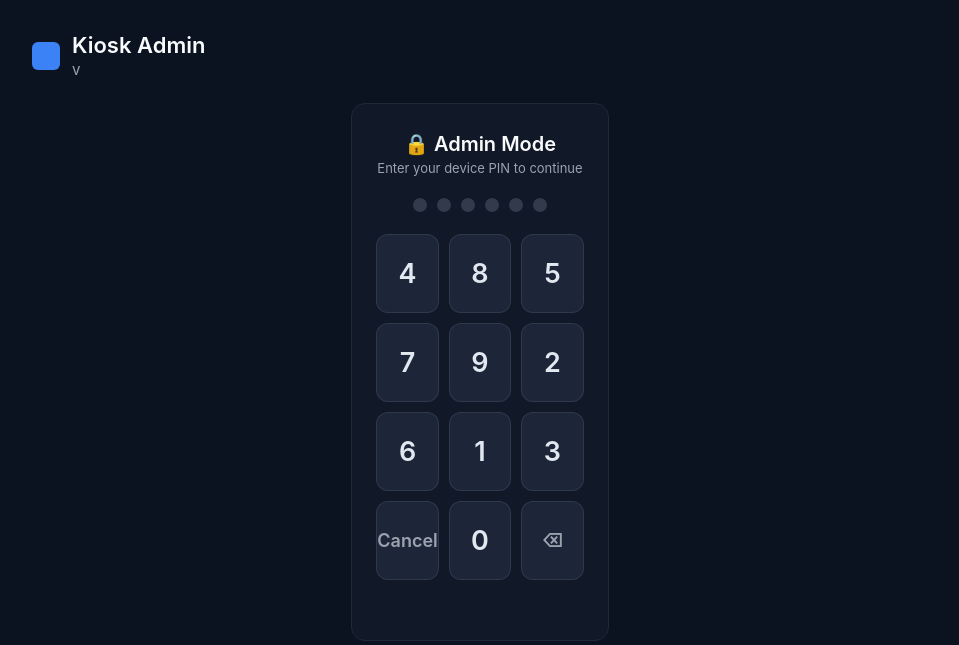
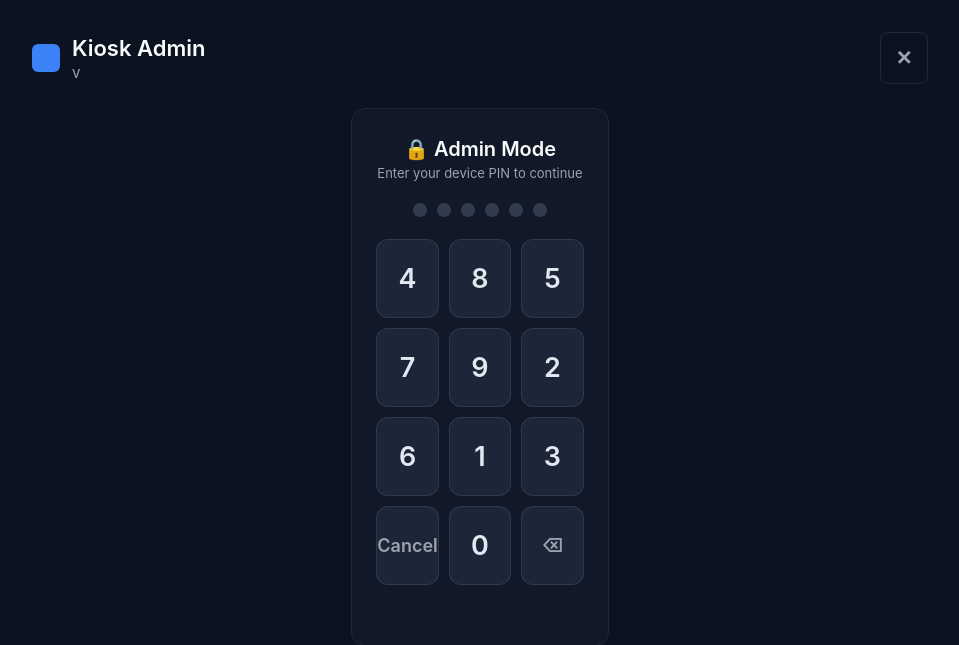
Before and after one commit to emerytech/bluebird-kiosk-os, a Python web app: template apps/bluebird_kiosk/web/templates/admin.html in a window 1280 px wide. Shown: the top 645 px of the page, without its empty margins (160-1119 px from the left). Run offline with Jinja, Linux system fonts and the light colour scheme; the template is opened without the code that fills it, so the values that code supplies are empty.

Commit message:
fix(overlay): sticky window + ✕ close button + race-resistant unfullscreen
Three problems surfaced live-testing:

1. After Return-to-Kiosk respawns the kiosk Chromium with --kiosk +
   --start-fullscreen, chromium re-asserts fullscreen via Wayland
   so fast that the launcher's one-shot `swaymsg fullscreen disable`
   doesn't stick — sway hides the admin window under the new fullscreen.
   Fix: also add `sticky enable` to the for_window rule (sway keeps
   sticky floating windows visible across global-fullscreen state),
   AND a 1.5 s background watcher in the launcher that re-asserts
   unfullscreen 6 times at 250 ms intervals to outlast chromium's
   re-request burst.

2. No visible close affordance — the only Return-to-Kiosk button was
   buried in the Kiosk tab. Operators couldn't dismiss the overlay
   without entering the PIN, finding the Kiosk tab, scrolling.
   Fix: persistent ✕ in the top-right of the admin header. Visible
   from the PIN screen too, so an accidental open dismisses cleanly.

3. Refactored launcher's swaymsg call into a reusable function and
   inherited SWAYSOCK from the parent sway-exec env when available.

Co-Authored-By: Claude Opus 4.7 (1M context) <noreply@anthropic.com>

```diff
--- a/apps/bluebird_kiosk/web/static/admin.js
+++ b/apps/bluebird_kiosk/web/static/admin.js
@@ -379,6 +379,11 @@ document.querySelectorAll('.tabs button').forEach((b) =>
 document.getElementById('btn-disp-apply').addEventListener('click', applyDisplay);
 document.getElementById('btn-kiosk-restart').addEventListener('click', restartKiosk);
 document.getElementById('btn-return-to-kiosk').addEventListener('click', returnToKiosk);
+// Top-bar ✕ close button — same action as Return to Kiosk, available from
+// every tab and even from the PIN screen (so a staff member who opened
+// the overlay by accident can dismiss it without entering the PIN).
+const btnCloseOverlay = document.getElementById('btn-close-overlay');
+if (btnCloseOverlay) btnCloseOverlay.addEventListener('click', returnToKiosk);
 document.getElementById('btn-kiosk-slug').addEventListener('click', changeSlug);
 document.getElementById('btn-sys-reboot').addEventListener('click', rebootSystem);
 document.getElementById('btn-sys-shutdown').addEventListener('click', shutdownSystem);
--- a/apps/bluebird_kiosk/web/static/kiosk.css
+++ b/apps/bluebird_kiosk/web/static/kiosk.css
@@ -300,6 +300,31 @@ label {
 .brand small {
   color: var(--bb-muted);
 }
+.overlay-close {
+  /* Top-right ✕ button on the admin overlay header. Big touch target,
+     subdued color until hover/touch — operator can dismiss the overlay
+     from any tab (including the PIN screen) without hunting. */
+  appearance: none;
+  background: transparent;
+  border: 1px solid var(--bb-border);
+  color: var(--bb-muted);
+  font-size: 20px;
+  line-height: 1;
+  width: 48px;
+  height: 48px;
+  border-radius: 8px;
+  cursor: pointer;
+  padding: 0;
+  margin: 0;
+  flex: 0 0 auto;
+}
+.overlay-close:hover,
+.overlay-close:active,
+.overlay-close:focus {
+  background: var(--bb-danger, #b14a4a);
+  color: #fff;
+  border-color: transparent;
+}
 .card {
   background: var(--bb-card);
   border: 1px solid var(--bb-border);
--- a/apps/bluebird_kiosk/web/templates/admin.html
+++ b/apps/bluebird_kiosk/web/templates/admin.html
@@ -10,10 +10,13 @@
   <div class="shell">
     <header class="brand">
       <div class="dot"></div>
-      <div>
+      <div style="flex:1">
         <h1>Kiosk Admin</h1>
         <small>v{{ version }}</small>
       </div>
+      <button id="btn-close-overlay" class="overlay-close"
+              title="Close admin and return to slideshow"
+              aria-label="Close admin overlay">✕</button>
     </header>
 
     <section id="login" class="card pin-card">
```
Also changed, not shown: 2 other files.
